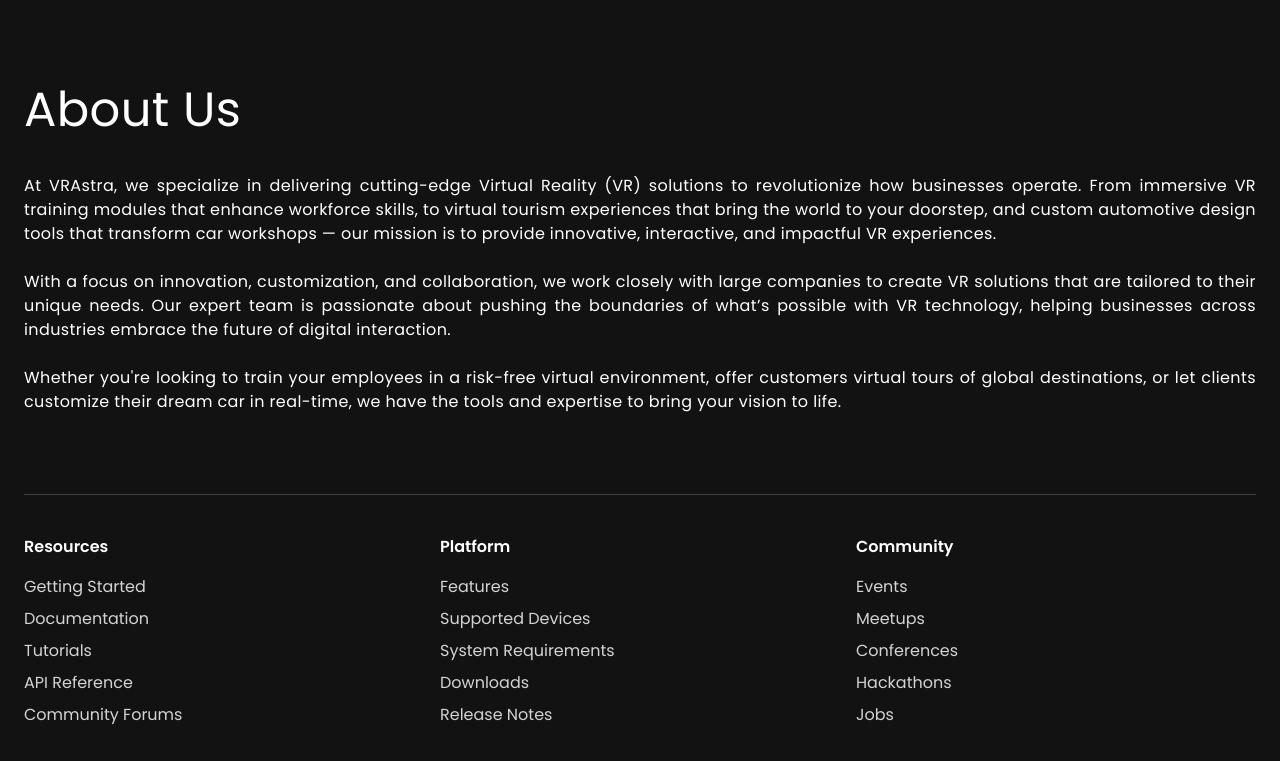
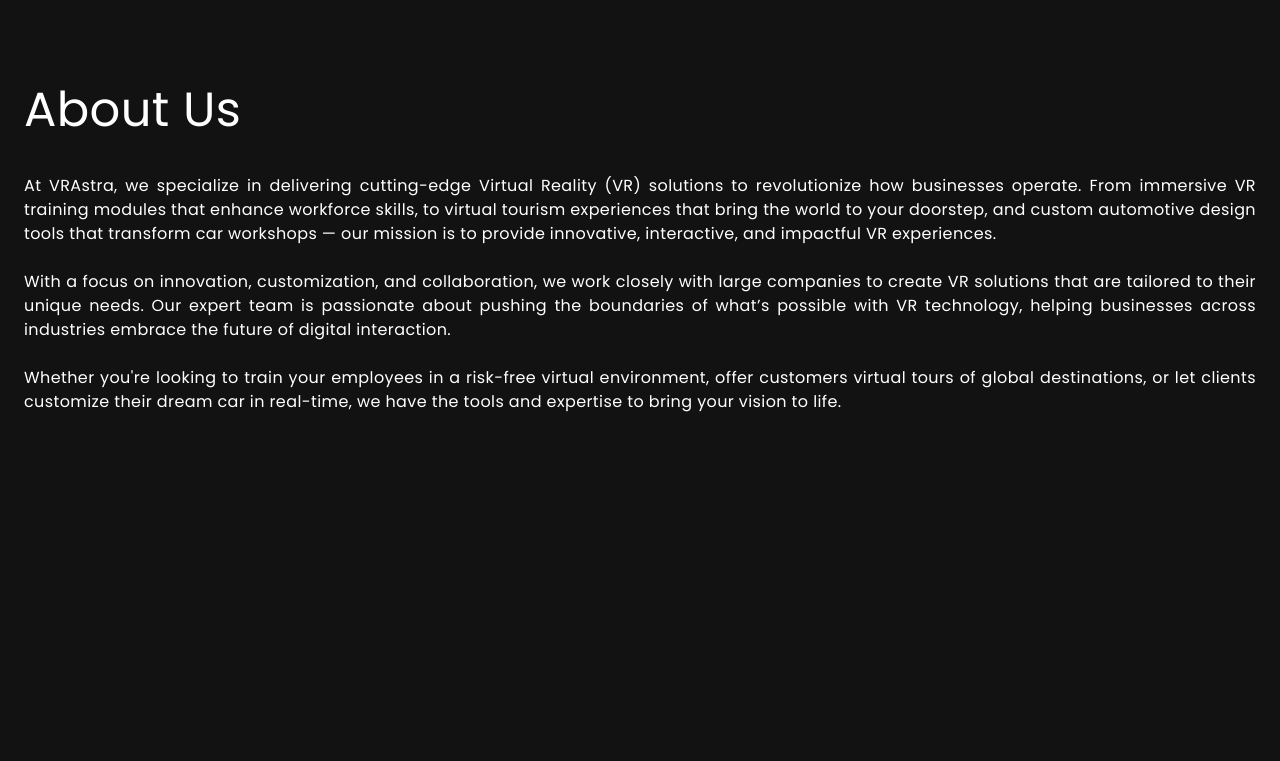
Before and after one commit to Tushar-Arora-dev/virtualTraining, a React (Vite) app: page / in a window 1280 px wide. Shown: the part 2305-3066 px from the top of the page. After the commit the page ends 2719 px from the top, so only its background shows below. Built offline with nearby package versions, Linux system fonts and the light colour scheme.

Commit message:
new changes

```diff
--- a/src/App.jsx
+++ b/src/App.jsx
@@ -2,9 +2,9 @@
 import HeroSection from "./components/HeroSection";
 import FeatureSection from "./components/FeatureSection";
 // import Workflow from "./components/Workflow";
-import Footer from "./components/Footer";
+// import Footer from "./components/Footer";
 import Pricing from "./components/Pricing";
-import Testimonials from "./components/Testimonials";
+import AboutUs from './components/About';
 
 const App = () => {
   return (
@@ -15,8 +15,8 @@
         <FeatureSection />
         {/* <Workflow /> */}
         <Pricing />
-        <Testimonials />
-        <Footer />
+        <AboutUs />
+        {/* <Footer /> */}
       </div>
     </>
   );
```
Also changed, not shown: src/components/About.jsx (renamed from src/components/Testimonials.jsx).
